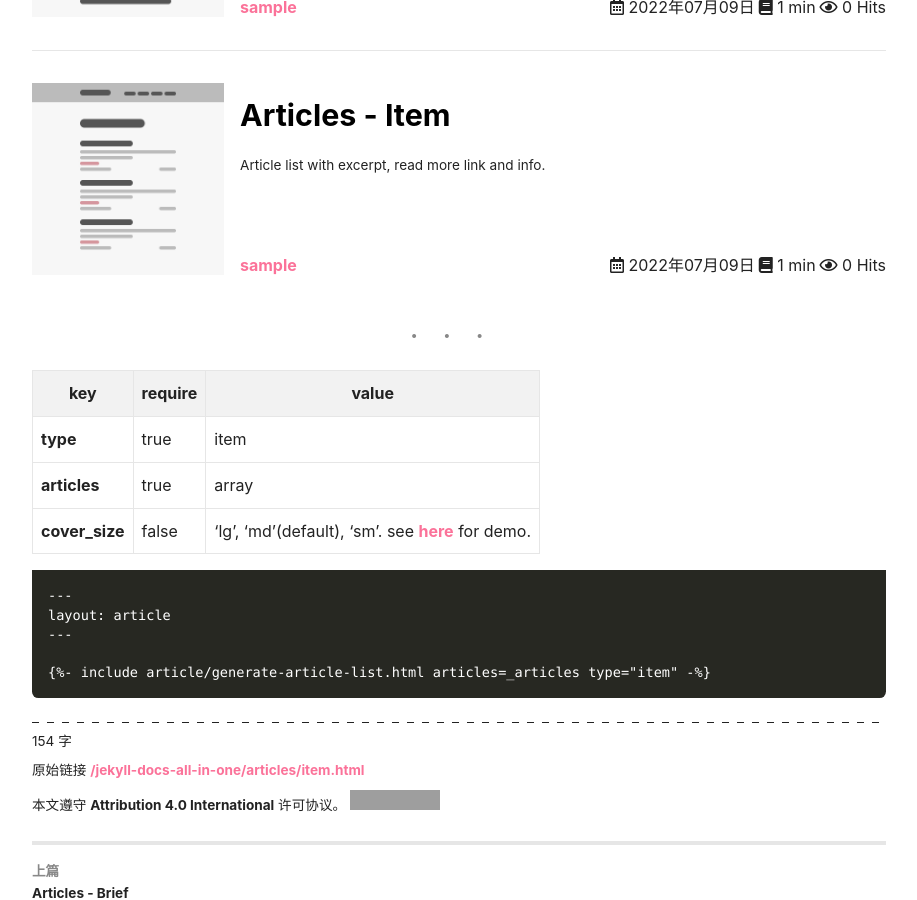
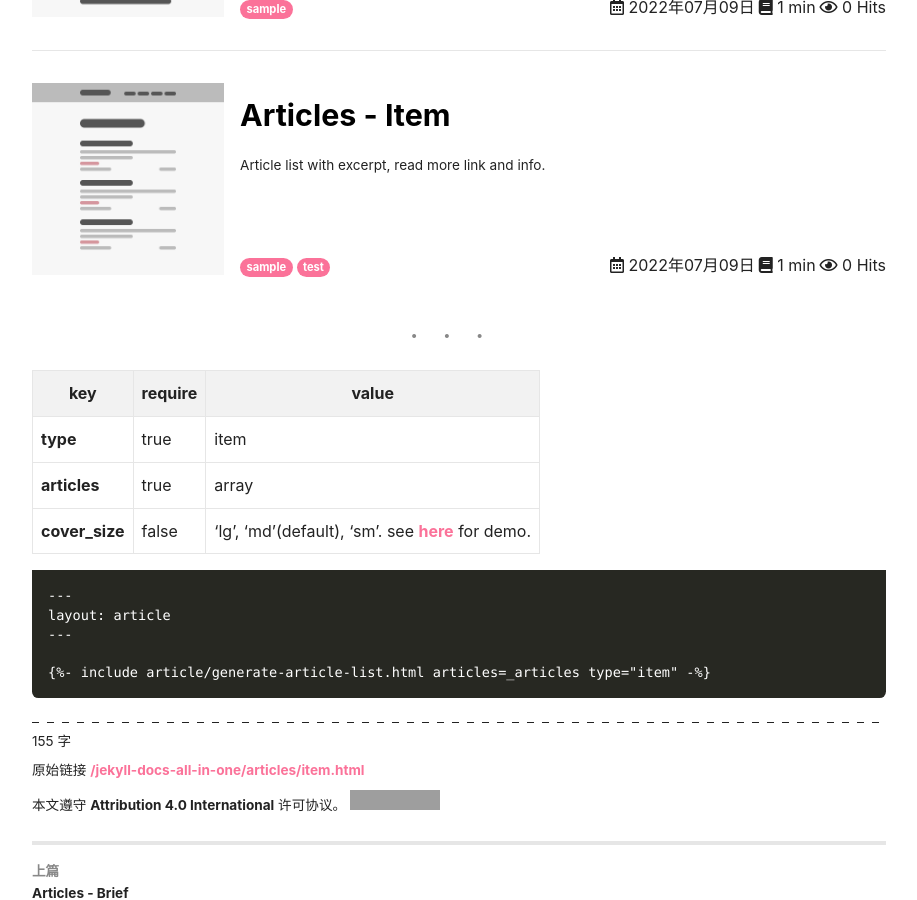
Before and after one commit to LawssssCat/jekyll-docs, a Jekyll site: the page built from _sample_pages/2.2-item.md, in a window 1280 px wide and 900 px high, scrolled down 1475 px. Shown: the whole window, without its empty margins (181-1098 px from the left). Built offline with Jekyll 4.4.1, drawn with Linux system fonts in a browser that asks for light colours; comment, search, counter and statistics services are not loaded; grey boxes are pictures that could not be loaded.

Commit message:
improvement: article list tag scss

```diff
--- a/_includes/article/generate-article-list.html
+++ b/_includes/article/generate-article-list.html
@@ -59,8 +59,9 @@ needs:
                   {%- for _tag in _article.tags -%}
                     {%- include snippets/get-article-tag-archive-url.html tag=_tag -%}
                     {%- assign _path_archive_tag = __return -%}
-                    <a href="{{ _path_archive_tag }}">{{ _tag }}</a>
-                    {%- unless forloop.last -%},&nbsp;{%- endunless -%}
+                    <li>
+                      <a class="button button--primary button--pill button--xs" href="{{ _path_archive_tag }}">{{ _tag }}</a>
+                    </li>
                   {%- endfor -%}
                 </ul>
               {%- endif -%}
--- a/_sample_pages/2.2-item.md
+++ b/_sample_pages/2.2-item.md
@@ -3,7 +3,7 @@ layout: article
 title: Articles - Item
 permalink: /articles/item.html
 cover: /assets/images/axure/articles-item-excerpt-readmore-info.jpg
-tags: ['sample']
+tags: ['sample', 'test']
 show_article_info: false
 ---
 
```
